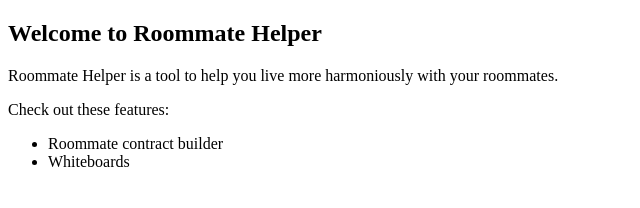
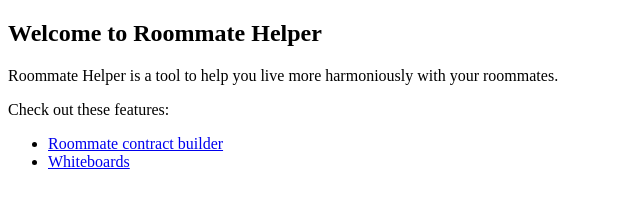
Before and after one commit to gabebw/roommate_helper_android, a plain HTML site: page assets/index.html in a window 1280 px wide. Shown: the whole page, without its empty margins (0-640 px from the left). Drawn offline with Linux system fonts and the light colour scheme.

Commit message:
Add (nonworking) links to index.html help page

```diff
--- a/assets/index.html
+++ b/assets/index.html
@@ -10,8 +10,8 @@ Roommate Helper is a tool to help you live more harmoniously with your roommates
 </p>
 <p>Check out these features:</p>
 <ul>
-<li>Roommate contract builder</li>
-<li>Whiteboards</li>
+<li><a href="contract.html">Roommate contract builder</a></li>
+<li><a href="whiteboards.html">Whiteboards</a></li>
 </ul>
 </body>
 </html>
```
